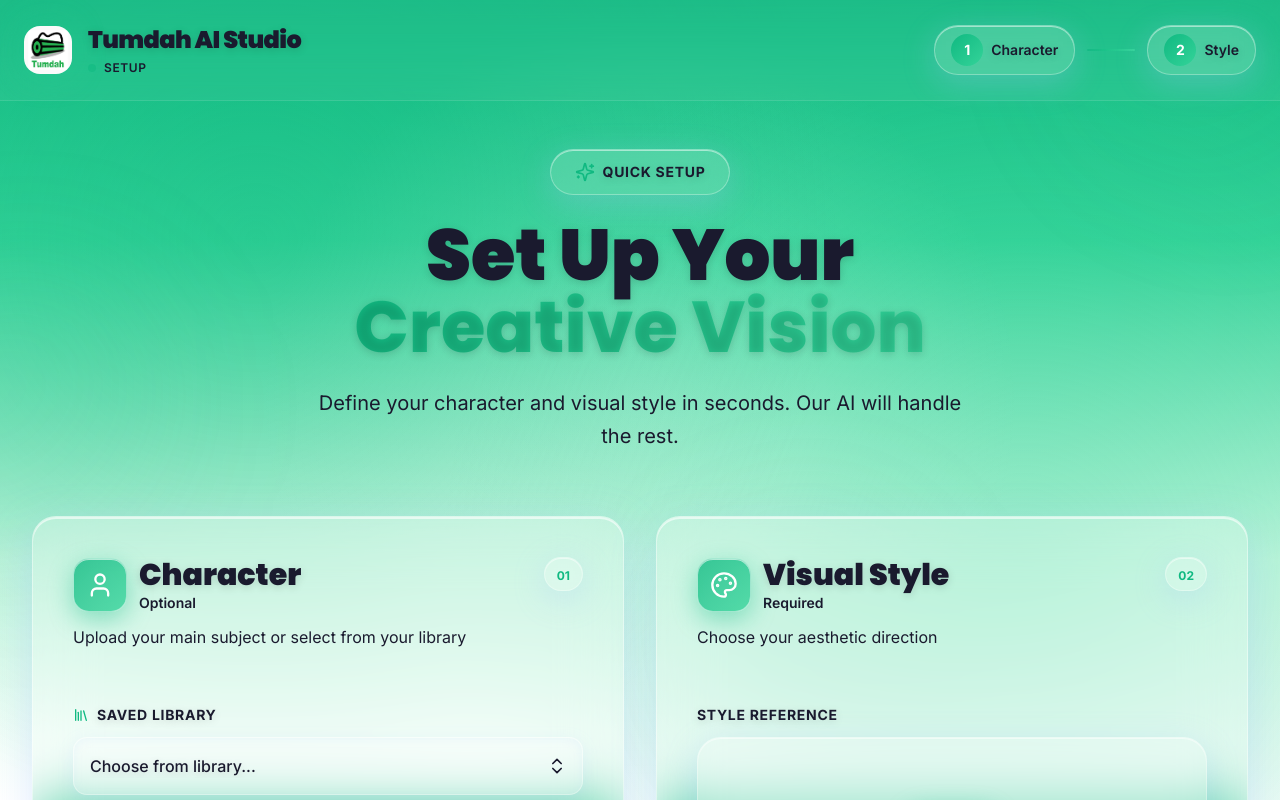
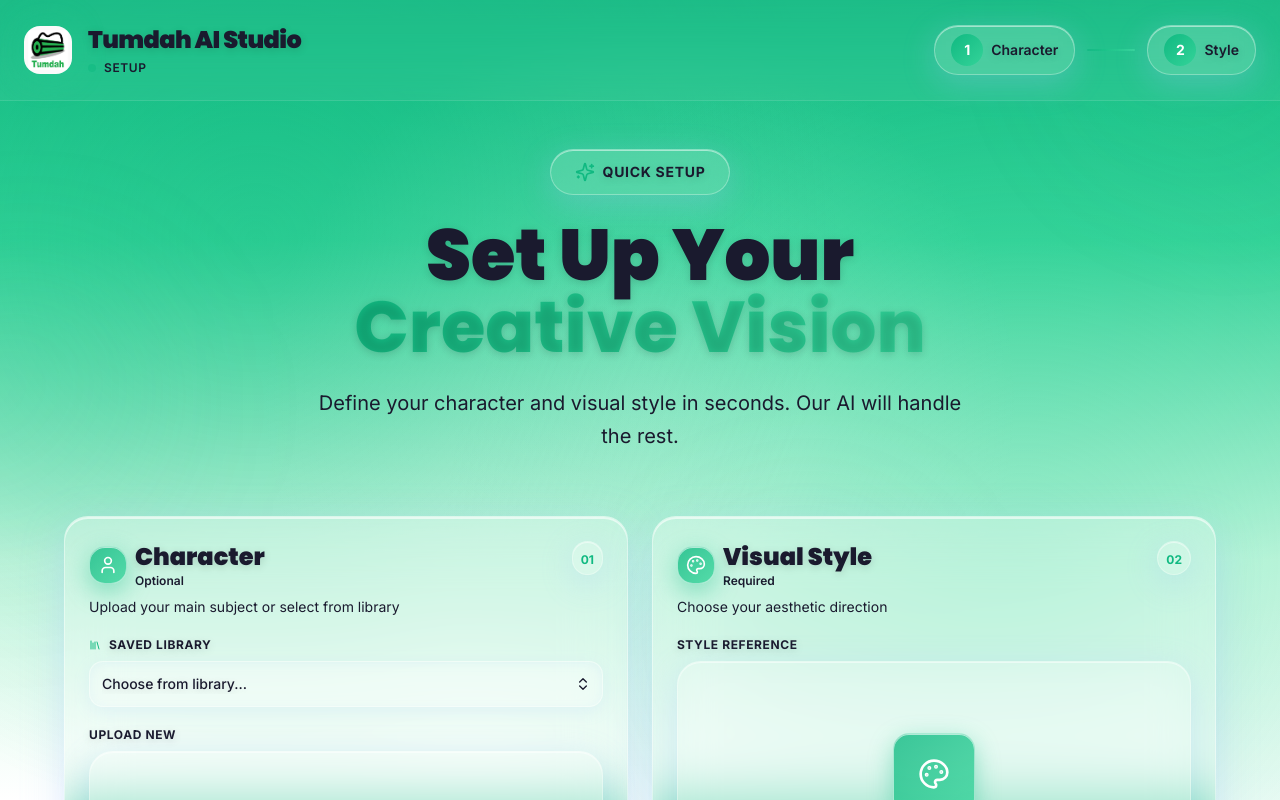
Before and after one commit to Kh3rwa1/tumdah-storyboard, a React (Vite) app: page / in a window 1280 px wide. Both pictures are taken after a click on the button "Get Started". Shown: the top 800 px of the page. Built offline with nearby package versions, Linux system fonts and the light colour scheme.

Commit message:
Updated SetupPage.jsx

```diff
--- a/src/components/SetupPage.jsx
+++ b/src/components/SetupPage.jsx
@@ -93,37 +93,37 @@ export default function SetupPage({
           </div>
 
           {/* Two Column Layout */}
-          <div className="grid lg:grid-cols-2 gap-8 max-w-7xl mx-auto">
+          <div className="grid lg:grid-cols-2 gap-6 max-w-6xl mx-auto">
 
             {/* LEFT: Character Setup */}
-            <div className="glass-card-strong p-8 lg:p-10 space-y-8 animate-fadeIn hover-lift">
+            <div className="glass-card-strong p-6 space-y-5 animate-fadeIn hover-lift">
               <div className="flex items-start justify-between">
                 <div>
-                  <div className="flex items-center gap-3 mb-3">
-                    <div className="p-3 glass-button rounded-2xl">
-                      <User className="w-7 h-7 text-white" />
+                  <div className="flex items-center gap-2 mb-2">
+                    <div className="p-2 glass-button rounded-xl">
+                      <User className="w-5 h-5 text-white" />
                     </div>
                     <div>
-                      <h2 className="text-3xl font-black text-contrast" style={{fontFamily: 'Poppins'}}>
+                      <h2 className="text-2xl font-black text-contrast" style={{fontFamily: 'Poppins'}}>
                         Character
                       </h2>
-                      <p className="text-sm text-contrast/60 font-semibold">Optional</p>
+                      <p className="text-xs text-contrast/60 font-semibold">Optional</p>
                     </div>
                   </div>
-                  <p className="text-contrast/70 mb-6">
-                    Upload your main subject or select from your library
+                  <p className="text-sm text-contrast/70">
+                    Upload your main subject or select from library
                   </p>
                 </div>
-                <div className="px-3 py-1 glass-card rounded-full">
+                <div className="px-2 py-1 glass-card rounded-full">
                   <span className="text-xs font-bold text-[#10B981]">01</span>
                 </div>
               </div>
 
               {/* Actor Library */}
-              <div className="space-y-3">
-                <label htmlFor="actor-library" className="block text-sm font-bold text-contrast uppercase tracking-wider">
+              <div className="space-y-2">
+                <label htmlFor="actor-library" className="block text-xs font-bold text-contrast uppercase tracking-wider">
                   <div className="flex items-center gap-2">
-                    <Library className="w-4 h-4 text-[#10B981]" />
+                    <Library className="w-3 h-3 text-[#10B981]" />
                     Saved Library
                   </div>
                 </label>
@@ -132,7 +132,7 @@ export default function SetupPage({
                     id="actor-library"
                     value={selectedActorId}
                     onChange={handleSelectActor}
-                    className="w-full glass-input p-4 text-contrast font-semibold appearance-none pr-12 cursor-pointer transition-all hover:scale-[1.02]"
+                    className="w-full glass-input p-3 text-sm text-contrast font-semibold appearance-none pr-10 cursor-pointer transition-all hover:scale-[1.02]"
                   >
                     <option value="">Choose from library...</option>
                     {savedCharacters.map(actor => (
@@ -141,19 +141,19 @@ export default function SetupPage({
                       </option>
                     ))}
                   </select>
-                  <ChevronsUpDown className="w-5 h-5 text-contrast/50 absolute right-4 top-1/2 -translate-y-1/2 pointer-events-none group-hover:text-[#10B981] transition-colors" />
+                  <ChevronsUpDown className="w-4 h-4 text-contrast/50 absolute right-3 top-1/2 -translate-y-1/2 pointer-events-none group-hover:text-[#10B981] transition-colors" />
                 </div>
               </div>
 
               {/* Upload Character */}
-              <div className="space-y-3">
+              <div className="space-y-2">
                 <div className="flex items-center justify-between">
-                  <label className="block text-sm font-bold text-contrast uppercase tracking-wider">
+                  <label className="block text-xs font-bold text-contrast uppercase tracking-wider">
                     Upload New
                   </label>
                   {characterPreview && (
-                    <div className="flex items-center gap-2 px-3 py-1 glass-card rounded-full">
-                      <div className="w-2 h-2 rounded-full bg-[#10B981] animate-pulse"></div>
+                    <div className="flex items-center gap-2 px-2 py-1 glass-card rounded-full">
+                      <div className="w-1.5 h-1.5 rounded-full bg-[#10B981] animate-pulse"></div>
                       <span className="text-xs font-bold text-[#10B981]">Ready</span>
                     </div>
                   )}
@@ -162,33 +162,33 @@ export default function SetupPage({
                   title=""
                   preview={characterPreview}
                   onFileChange={onCharacterUpload}
-                  icon={<User className="w-10 h-10 text-white" />}
+                  icon={<User className="w-8 h-8 text-white" />}
                   aspectClass="aspect-square"
                 />
               </div>
 
               {/* Save to Library */}
               {characterPreview && (
-                <div className="glass-card p-6 space-y-4 animate-slideUp border-2 border-[#10B981]/20">
-                  <label className="block text-sm font-bold text-contrast uppercase tracking-wider">
+                <div className="glass-card p-4 space-y-3 animate-slideUp border-2 border-[#10B981]/20">
+                  <label className="block text-xs font-bold text-contrast uppercase tracking-wider">
                     <div className="flex items-center gap-2">
-                      <Save className="w-4 h-4 text-[#10B981]" />
+                      <Save className="w-3 h-3 text-[#10B981]" />
                       Save for Later
                     </div>
                   </label>
-                  <div className="flex gap-3">
+                  <div className="flex gap-2">
                     <input
                       type="text"
                       placeholder="Enter name..."
                       value={characterNameInput}
                       onChange={(e) => setCharacterNameInput(e.target.value)}
-                      className="flex-1 glass-input p-4 placeholder-contrast/40 font-semibold"
+                      className="flex-1 glass-input p-3 placeholder-contrast/40 font-semibold text-sm"
                     />
                     <button
                       type="button"
                       onClick={handleSaveClick}
                       disabled={!characterNameInput}
-                      className="px-8 py-4 glass-button font-bold disabled:opacity-40 flex-shrink-0 transition-all hover:scale-105"
+                      className="px-6 py-3 glass-button font-bold text-sm disabled:opacity-40 flex-shrink-0 transition-all hover:scale-105"
                     >
                       Save
                     </button>
@@ -198,38 +198,38 @@ export default function SetupPage({
             </div>
 
             {/* RIGHT: Style Setup */}
-            <div className="glass-card-strong p-8 lg:p-10 space-y-8 animate-fadeIn hover-lift" style={{animationDelay: '0.1s'}}>
+            <div className="glass-card-strong p-6 space-y-5 animate-fadeIn hover-lift" style={{animationDelay: '0.1s'}}>
               <div className="flex items-start justify-between">
                 <div>
-                  <div className="flex items-center gap-3 mb-3">
-                    <div className="p-3 glass-button rounded-2xl">
-                      <Palette className="w-7 h-7 text-white" />
+                  <div className="flex items-center gap-2 mb-2">
+                    <div className="p-2 glass-button rounded-xl">
+                      <Palette className="w-5 h-5 text-white" />
                     </div>
                     <div>
-                      <h2 className="text-3xl font-black text-contrast" style={{fontFamily: 'Poppins'}}>
+                      <h2 className="text-2xl font-black text-contrast" style={{fontFamily: 'Poppins'}}>
                         Visual Style
                       </h2>
-                      <p className="text-sm text-contrast/60 font-semibold">Required</p>
+                      <p className="text-xs text-contrast/60 font-semibold">Required</p>
                     </div>
                   </div>
-                  <p className="text-contrast/70 mb-6">
+                  <p className="text-sm text-contrast/70">
                     Choose your aesthetic direction
                   </p>
                 </div>
-                <div className="px-3 py-1 glass-card rounded-full">
+                <div className="px-2 py-1 glass-card rounded-full">
                   <span className="text-xs font-bold text-[#10B981]">02</span>
                 </div>
               </div>
 
               {/* Style Reference */}
-              <div className="space-y-3">
+              <div className="space-y-2">
                 <div className="flex items-center justify-between">
-                  <label className="block text-sm font-bold text-contrast uppercase tracking-wider">
+                  <label className="block text-xs font-bold text-contrast uppercase tracking-wider">
                     Style Reference
                   </label>
                   {stylePreview && (
-                    <div className="flex items-center gap-2 px-3 py-1 glass-card rounded-full">
-                      <div className="w-2 h-2 rounded-full bg-[#10B981] animate-pulse"></div>
+                    <div className="flex items-center gap-2 px-2 py-1 glass-card rounded-full">
+                      <div className="w-1.5 h-1.5 rounded-full bg-[#10B981] animate-pulse"></div>
                       <span className="text-xs font-bold text-[#10B981]">Ready</span>
                     </div>
                   )}
@@ -238,11 +238,11 @@ export default function SetupPage({
                   title=""
                   preview={stylePreview}
                   onFileChange={onStyleUpload}
-                  icon={<Palette className="w-10 h-10 text-white" />}
+                  icon={<Palette className="w-8 h-8 text-white" />}
                   aspectClass="aspect-video"
                 />
-                <div className="glass-card p-4">
-                  <p className="text-sm text-contrast/70 leading-relaxed">
+                <div className="glass-card p-3">
+                  <p className="text-xs text-contrast/70 leading-relaxed">
                     AI extracts lighting, color grade, and mood while preserving your character
                   </p>
                 </div>
@@ -251,8 +251,8 @@ export default function SetupPage({
           </div>
 
           {/* Action Bar */}
-          <div className="max-w-7xl mx-auto mt-12 animate-fadeIn" style={{animationDelay: '0.2s'}}>
-            <div className="glass-card-strong p-6 lg:p-8">
+          <div className="max-w-6xl mx-auto mt-8 animate-fadeIn" style={{animationDelay: '0.2s'}}>
+            <div className="glass-card-strong p-5">
               <div className="flex flex-col sm:flex-row items-center justify-between gap-6">
                 <div className="flex items-center gap-4">
                   {canProceed ? (
```
